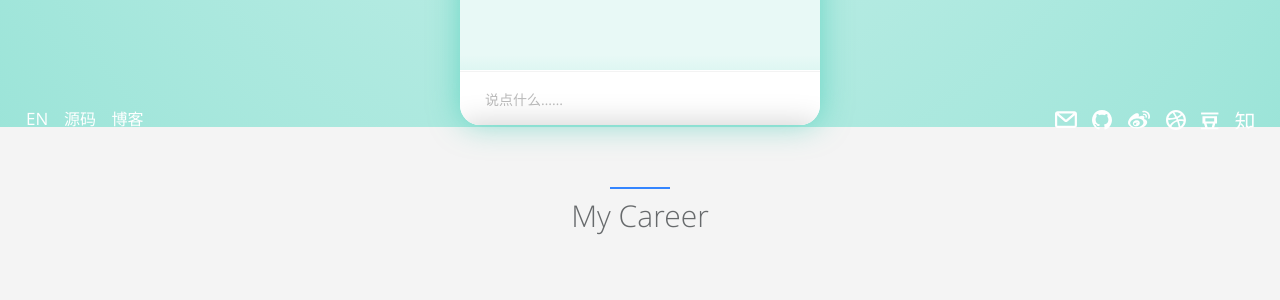
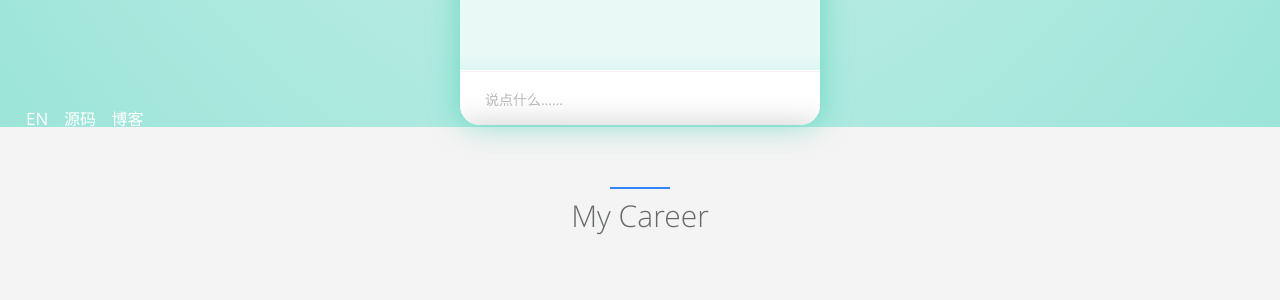
Before and after one commit to abx67/felixyoung, a Jekyll site: the page built from index.html, in a window 1280 px wide and 900 px high, scrolled down 595 px. Shown: the part 150-450 px from the top of the window. Built offline with Jekyll 4.4.1, drawn with Linux system fonts in a browser that asks for light colours.

Commit message:
Update chatbot.html

```diff
--- a/_includes/sections/chatbot.html
+++ b/_includes/sections/chatbot.html
@@ -74,7 +74,7 @@
             </a>
         </div>
 
-        <div class="extra-link" id="social-link">
+        <!-- <div class="extra-link" id="social-link">
             <a href="mailto:me@zhangwenli.com" target="_blank">
                 <svg width="22px" height="20px" viewBox="0 0 20 16" version="1.1" xmlns="http://www.w3.org/2000/svg" xmlns:xlink="http://www.w3.org/1999/xlink">
                     <g id="Page-2" stroke="none" stroke-width="1" fill="none" fill-rule="evenodd">
@@ -172,7 +172,7 @@
                 </svg>
             </a>
         </div>
-
+ -->
         <script src="lib/zepto.min.js"></script>
         <script src="lib/vue.js"></script>
 
```
